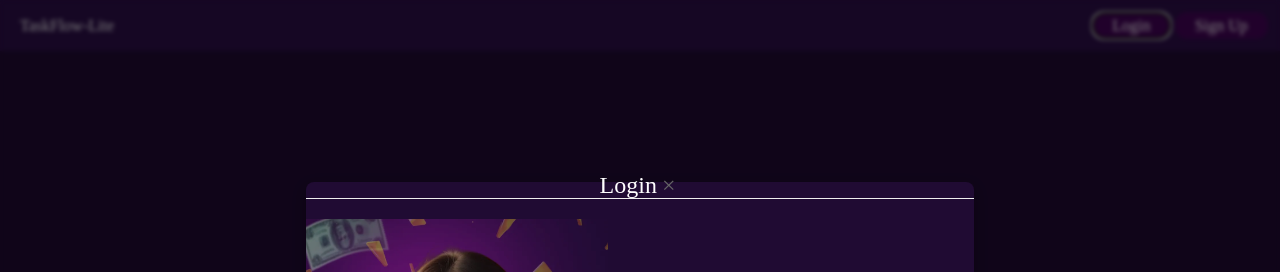
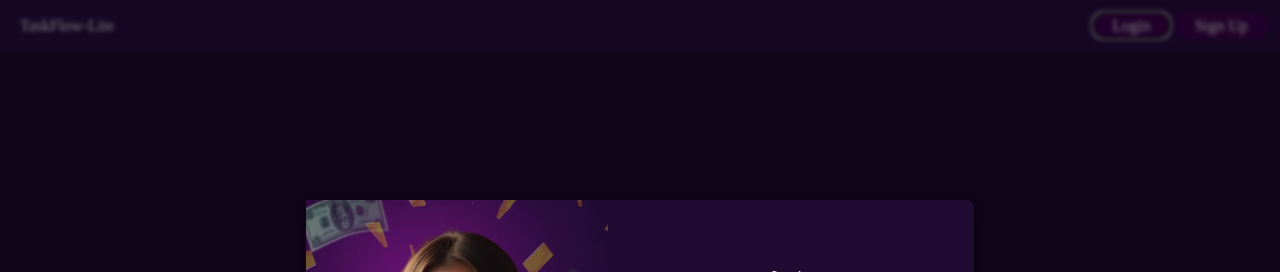
Before and after one commit to krishshah-trueigtech/TaskFlow-lite, a React (Vite) app: page / in a window 1280 px wide. Both pictures are taken after a click on the button "Login". Shown: the top 272 px of the page. Built offline with nearby package versions, Linux system fonts and the light colour scheme; no server answers.

Commit message:
Commmented coded for title and close

```diff
--- a/src/common/Modal/Modal.jsx
+++ b/src/common/Modal/Modal.jsx
@@ -8,12 +8,12 @@
   return createPortal(
     <div className="modal-overlay" onClick={onClose}>
       <div className="modal-content" onClick={(e) => e.stopPropagation()}>
-        <div className="modal-header">
+        {/* <div className="modal-header">
           {title && <h2>{title}</h2>}
           <button className="modal-close-btn" onClick={onClose}>
             &times;
           </button>
-        </div>
+        </div> */}
         <div className="modal-body">{children}</div>
       </div>
     </div>,
```
